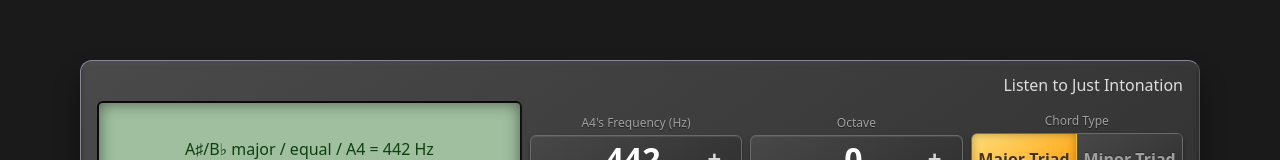
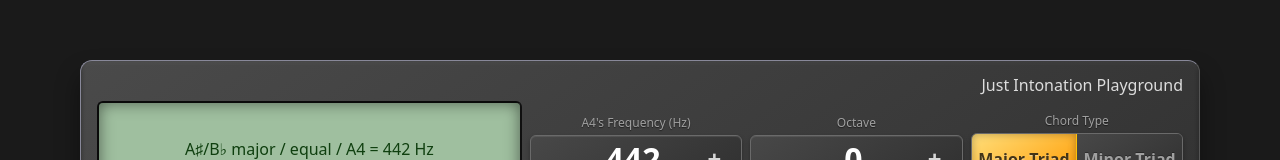
Before and after one commit to Nyoho/just-intonation, a React (Vite) app: page / in a window 1280 px wide. Shown: the part 126-286 px from the top of the page. Built offline with nearby package versions, Linux system fonts and the light colour scheme.

Commit message:
Change the name of the app

```diff
--- a/index.html
+++ b/index.html
@@ -6,7 +6,7 @@
     <meta name="viewport" content="width=device-width, initial-scale=1.0" />
     <meta name="description" content="純正律(just intonation)と平均律の比較が3和音で体験できるウェブアプリです。" />
     <meta name="theme-color" content="#1a1a1a"/>
-    <title>純正律体験機</title>
+    <title>純正律プレイグラウンド</title>
   </head>
   <body>
     <div id="root"></div>
--- a/src/i18n/locales/en.json
+++ b/src/i18n/locales/en.json
@@ -1,6 +1,6 @@
 {
-  "title": "Listen to Just Intonation",
-  "pageTitle": "Just Intonation Experience",
+  "title": "Just Intonation Playground",
+  "pageTitle": "Just Intonation Playground",
   "pageDescription": "A web app to experience and compare just intonation and equal temperament with triads.",
   "aFrequency": "A4's Frequency (Hz)",
   "rootNote": "Root Note",
--- a/src/i18n/locales/ja.json
+++ b/src/i18n/locales/ja.json
@@ -1,6 +1,6 @@
 {
-  "title": "純正律体験機",
-  "pageTitle": "純正律体験機",
+  "title": "純正律プレイグラウンド",
+  "pageTitle": "純正律プレイグラウンド",
   "pageDescription": "純正律(just intonation)と平均律の比較が3和音で体験できるウェブアプリです。",
   "aFrequency": "中央ラの周波数 (Hz)",
   "rootNote": "根音",
```
